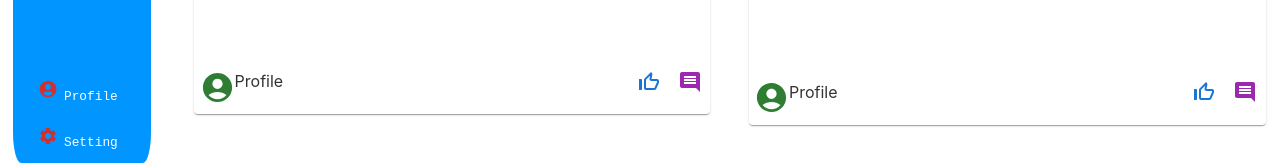
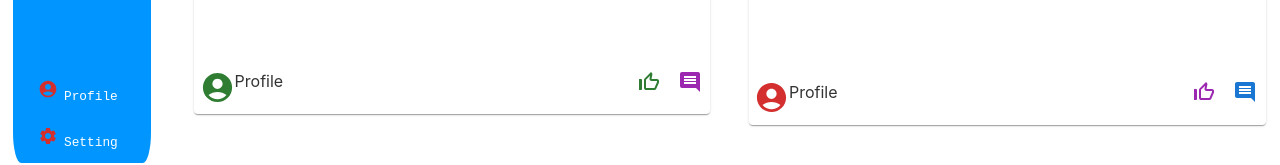
Before and after one commit to Raushankumar-prog/Zealblog, a React (Create React App) app in the folder fronted/: page / in a window 1280 px wide. Shown: the part 429-594 px from the top of the page. Built offline with nearby package versions, Linux system fonts and the light colour scheme.

Commit message:
getting different color for profile, like, comment

```diff
--- a/fronted/src/Components/Glance/glance.js
+++ b/fronted/src/Components/Glance/glance.js
@@ -6,6 +6,12 @@ import AccountCircleIcon from '@mui/icons-material/AccountCircle';
 import ThumbUpOffAltIcon from '@mui/icons-material/ThumbUpOffAlt';
 import CommentIcon from '@mui/icons-material/Comment';
 const Glance = () => {
+
+   //   var randomcolor=color.random();
+  const color = () => {
+   return ["error", "success", "primary", "secondary"];
+}
+
     return (
               <div className="main1">
                            <Link to="/mainpage" className="remove">
@@ -19,18 +25,18 @@ const Glance = () => {
                                    </div>
                             </div>
                             <div className="little">
-                                     <div className="author">   <div className="channelicon"><AccountCircleIcon fontSize="large" color="success"/></div>
+                                     <div className="author">   <div className="channelicon"><AccountCircleIcon fontSize="large" color={color()[Math.floor(Math.random() * 4)]}/></div>
                                                                        <div className="profile">profile</div>
                            </div>
-                                     <div className="like"><ThumbUpOffAltIcon color="primary"/></div>
-                                     <div className="comment"><CommentIcon  color="secondary"/></div>
+                                     <div className="like"><ThumbUpOffAltIcon color={color()[Math.floor(Math.random() * 4)]}/></div>
+                                     <div className="comment"><CommentIcon  color={color()[Math.floor(Math.random() * 4)]}/></div>
                             </div>
                               </Paper>
                    </div>
 
                     </Link>
 
-                   <div className="universe">
+                  <div className="universe">
                      <Paper >
                             <div className="space">
                                    <div className="headingglance"><p className="headingtext">Nasa is launching a new rocket for it Artimis mission.</p></div>
@@ -40,11 +46,11 @@ const Glance = () => {
                                    </div>
                             </div>
                             <div className="little">
-                                     <div className="author">   <div className="channelicon"><AccountCircleIcon fontSize="large" color="success"/></div>
+                                     <div className="author">   <div className="channelicon"><AccountCircleIcon fontSize="large" color={color()[Math.floor(Math.random() * 4)]}/></div>
                                                                        <div className="profile">profile</div>
                            </div>
-                                     <div className="like"><ThumbUpOffAltIcon color="primary"/></div>
-                                     <div className="comment"><CommentIcon  color="secondary"/></div>
+                                     <div className="like"><ThumbUpOffAltIcon color={color()[Math.floor(Math.random() * 4)]}/></div>
+                                     <div className="comment"><CommentIcon  color={color()[Math.floor(Math.random() * 4)]}/></div>
                             </div>
                               </Paper>
                    </div>
```
